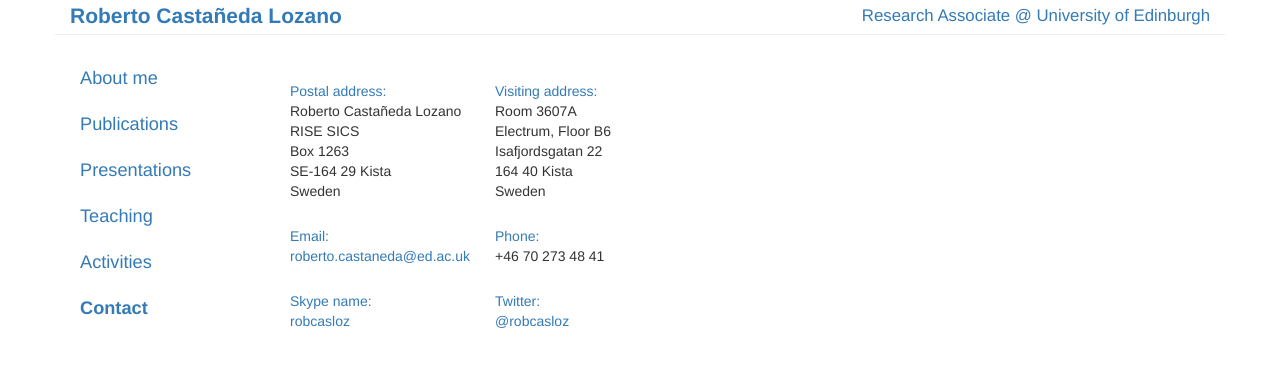
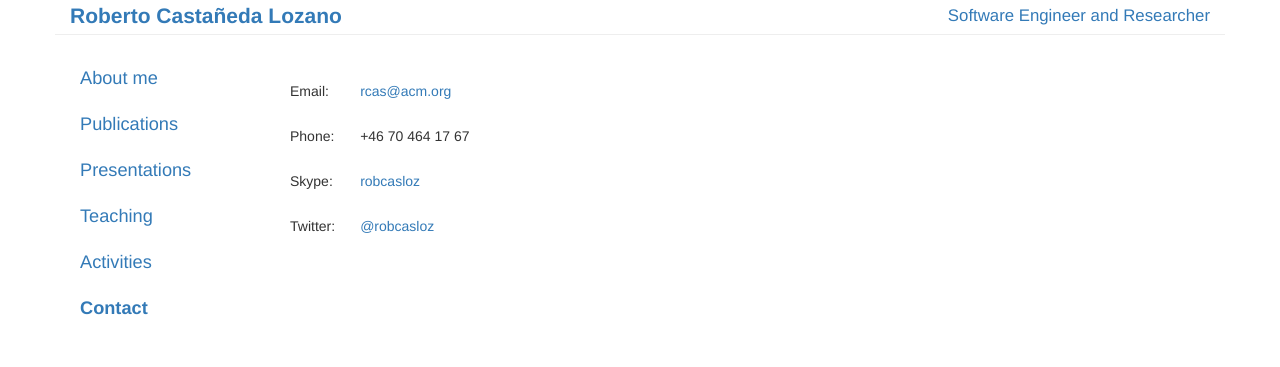
Before and after one commit to robcasloz/robcasloz.github.io, a Jekyll site: the page built from _posts/2010-08-01-contact.md, in a window 1280 px wide. Shown: the top 367 px of the page. Built offline with Jekyll 4.4.1, drawn with Linux system fonts in a browser that asks for light colours.

Commit message:
Update after UoE

```diff
--- a/_includes/header.html
+++ b/_includes/header.html
@@ -4,7 +4,7 @@
       Roberto Castañeda Lozano
     </td>
     <td rowspan="1" class="subtitle" align="right">
-      Research Associate @ <a href="https://www.ed.ac.uk/informatics">University of Edinburgh</a>
+      Software Engineer and Researcher
     </td>
   </tr>
 </table>
--- a/_posts/2010-08-01-contact.md
+++ b/_posts/2010-08-01-contact.md
@@ -5,41 +5,19 @@ title: "Contact"
 
 <table class="contact" align="left">
   <tr>
-    <td>
-<div class="section">Postal address:</div>
-Roberto Casta&ntilde;eda Lozano <br />
-RISE SICS <br />
-Box 1263 <br />
-SE-164 29 Kista <br />
-Sweden
-    </td>
-    <td>
-<div class="section">Visiting address:</div>
-Room 3607A <br />
-Electrum, Floor B6 <br />
-Isafjordsgatan 22 <br />
-164 40 Kista <br />
-Sweden
-    </td>
+    <td>Email:</td>
+    <td><a href="mailto:rcas@acm.org">rcas@acm.org</a></td>
   </tr>
   <tr>
-    <td>
-<div class="section">Email:</div>
-<a href="mailto:roberto.castaneda@ed.ac.uk">roberto.castaneda@ed.ac.uk</a>
-    </td>
-    <td>
-<div class="section">Phone:</div>
-+46 70 273 48 41
-    </td>
+    <td>Phone:</td>
+    <td>+46 70 464 17 67</td>
   </tr>
   <tr>
-    <td>
-<div class="section">Skype name:</div>
-<a href="https://join.skype.com/invite/fmPOgjZmN7Ro">robcasloz</a>
-    </td>
-    <td>
-<div class="section">Twitter:</div>
-<a href="https://twitter.com/robcasloz">@robcasloz</a>
-    </td>
+    <td>Skype:</td>
+    <td><a href="https://join.skype.com/invite/fmPOgjZmN7Ro">robcasloz</a></td>
+  </tr>
+  <tr>
+    <td>Twitter:</td>
+    <td><a href="https://twitter.com/robcasloz">@robcasloz</a></td>
   </tr>
 </table>
```
Also changed, not shown: _posts/2010-10-01-teaching.md (+2 -2 lines), index.md (+15 -14 lines).
